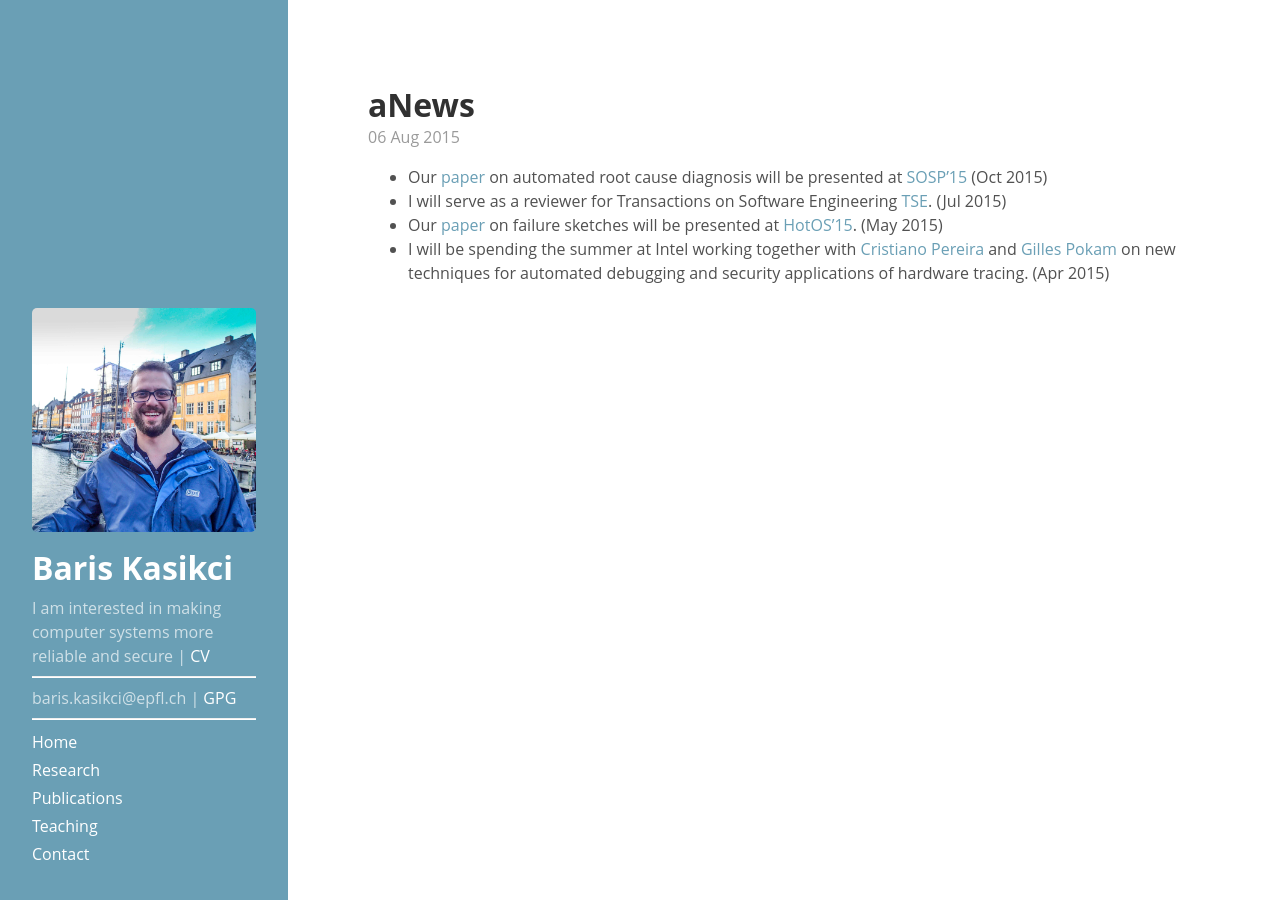
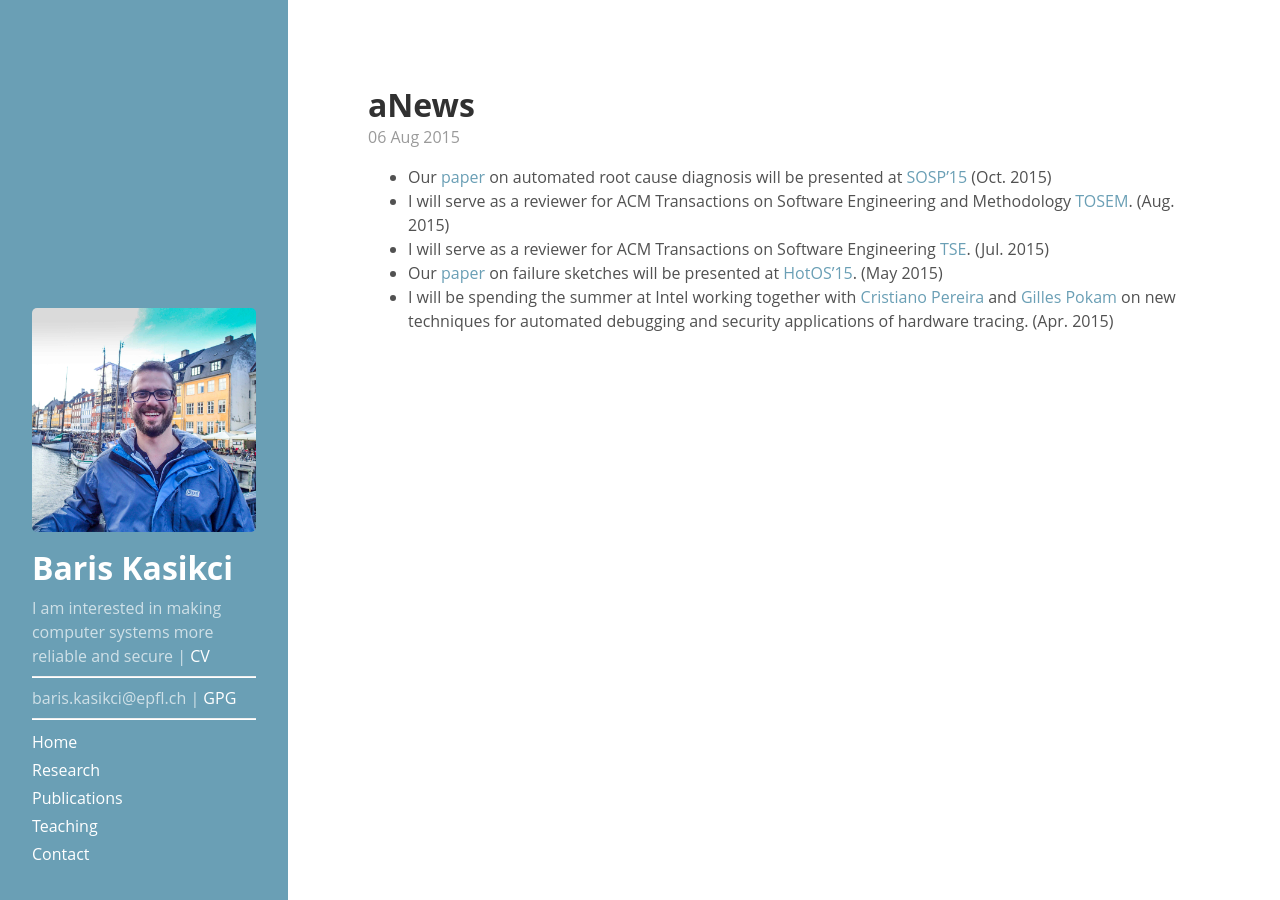
Before and after one commit to kasikci/kasikci.github.io, a Jekyll site: the page built from _posts/2015-08-06-news.md, in a window 1280 px wide. Built offline with Jekyll 4.4.1, drawn with Linux system fonts in a browser that asks for light colours; Markdown is read by kramdown in place of the engine named in the settings.

Commit message:
tosem news

```diff
--- a/_posts/2015-08-06-news.md
+++ b/_posts/2015-08-06-news.md
@@ -3,7 +3,8 @@ layout: post
 title: News
 ---
 
-* Our [paper](http://dslab.epfl.ch/pubs/gist.pdf) on automated root cause diagnosis will be presented at [SOSP'15](http://www.ssrc.ucsc.edu/sosp15/) (Oct 2015)
-* I will serve as a reviewer for Transactions on Software Engineering [TSE](http://www.computer.org/web/tse). (Jul 2015)
+* Our [paper](http://dslab.epfl.ch/pubs/gist.pdf) on automated root cause diagnosis will be presented at [SOSP'15](http://www.ssrc.ucsc.edu/sosp15/) (Oct. 2015)
+* I will serve as a reviewer for ACM Transactions on Software Engineering and Methodology [TOSEM](http://tosem.acm.org/). (Aug. 2015)
+* I will serve as a reviewer for ACM Transactions on Software Engineering [TSE](http://www.computer.org/web/tse). (Jul. 2015)
 * Our [paper](http://dslab.epfl.ch/pubs/failure-sketches.pdf) on failure sketches will be presented at [HotOS'15](https://www.usenix.org/conference/hotos15). (May 2015)
-* I will be spending the summer at Intel working together with [Cristiano Pereira](http://cseweb.ucsd.edu/~cpereira/) and [Gilles Pokam](https://sites.google.com/site/gillespokam/home) on new techniques for automated debugging and security applications of hardware tracing. (Apr 2015)
+* I will be spending the summer at Intel working together with [Cristiano Pereira](http://cseweb.ucsd.edu/~cpereira/) and [Gilles Pokam](https://sites.google.com/site/gillespokam/home) on new techniques for automated debugging and security applications of hardware tracing. (Apr. 2015)
```
